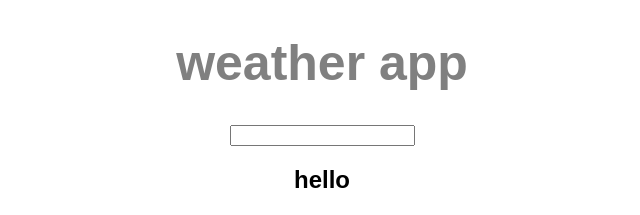
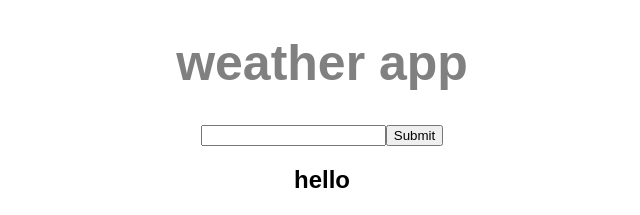
Before and after one commit to warui09/weatherApp, a React (Create React App) app: page / in a window 1280 px wide. Shown: the top 215 px of the page, without its empty margins (318-958 px from the left). Built offline with nearby package versions, Linux system fonts and the light colour scheme.

Commit message:
added InputLocation component

```diff
--- a/src/components/Container.js
+++ b/src/components/Container.js
@@ -1,11 +1,12 @@
 import React, { useEffect } from "react";
 import Header from "./Header";
+import InputLocation from "./InputLocation";
 
 const Container = () => {
   return (
     <div>
       <Header />
-      <input />
+      <InputLocation />
       <h2>hello</h2>
     </div>
   );
--- /dev/null
+++ b/src/components/InputLocation.js
@@ -0,0 +1,14 @@
+import React from "react"
+
+ const InputLocation = () => {
+   return (
+     <div>
+       <form>
+         <input />
+         <button>Submit</button>
+       </form>
+     </div>
+   )
+ }
+
+ export default InputLocation
```
